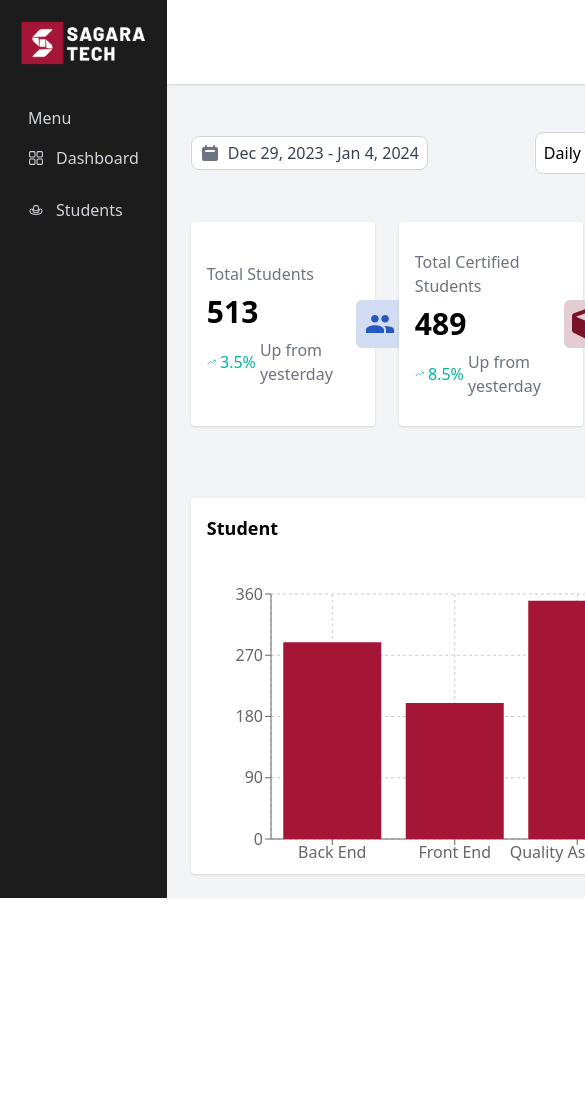
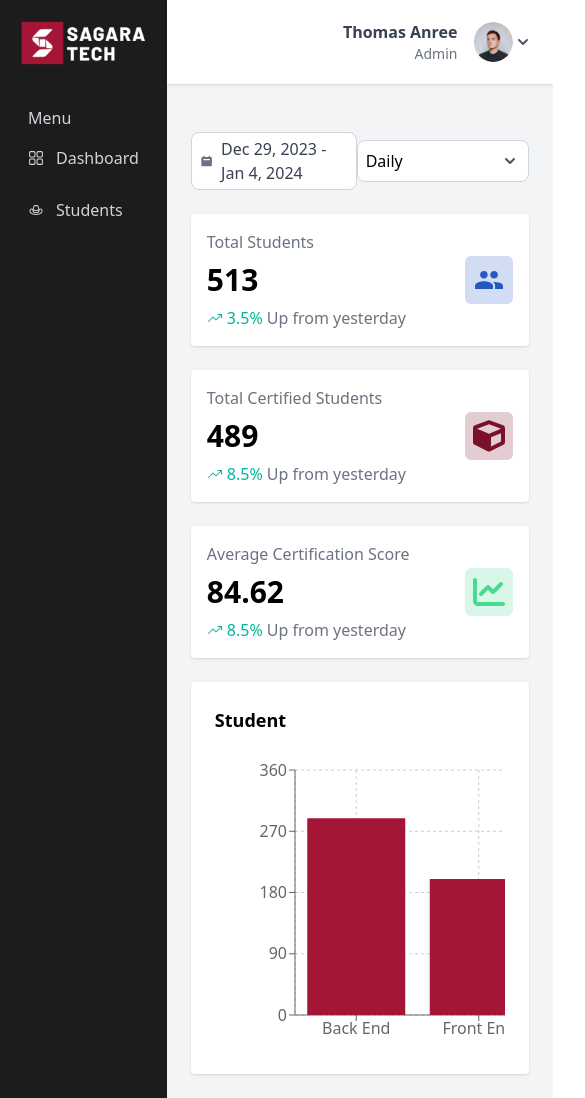
Before and after one commit to nulitas/sagaratech, a React (Vite) app: page / in a window 390 px wide. Shown: the top 1098 px of the page, 585 px wide, since content can reach past the window. Before the commit the page ends 898 px from the top, so only its background shows below. Built offline with nearby package versions, Linux system fonts and the light colour scheme.

Commit message:
Making dashboard responsive for mobile view

```diff
--- a/src/pages/Dashboard.tsx
+++ b/src/pages/Dashboard.tsx
@@ -8,13 +8,13 @@ import { FaChartLine } from "react-icons/fa6";
 
 const Dashboard: React.FC = () => {
   return (
-    <div className="min-h-screen bg-gray-100 flex">
-      <main className="flex-1">
-        <Header />
-        <div className="w-full p-6">
+    <div className="min-h-screen bg-gray-100 flex flex-col">
+      <Header />
+      <main className="flex-1 p-6">
+        <div className="w-full mb-6">
           <DateCard />
         </div>
-        <div className="grid grid-cols-3 gap-6 mb-6  p-6">
+        <div className="grid grid-cols-1 lg:grid-cols-3 gap-6 mb-6">
           <StatsCard
             title="Total Students"
             value={513}
@@ -43,10 +43,12 @@ const Dashboard: React.FC = () => {
             iconColor="text-[#4ad991]"
           />
         </div>
-        <div className="p-6">
-          <div className=" bg-white shadow rounded ">
-            <h2 className="text-lg font-semibold mb-4 p-4">Student</h2>
-            <StudentChart />
+        <div className="grid grid-cols-1">
+          <div className="bg-white shadow rounded w-full p-6">
+            <h2 className="text-lg font-semibold mb-4">Student</h2>
+            <div className="w-full overflow-x-auto">
+              <StudentChart />
+            </div>
           </div>
         </div>
       </main>
--- a/src/pages/Students.tsx.tsx
+++ b/src/pages/Students.tsx.tsx
@@ -23,7 +23,9 @@ const Students: React.FC = () => {
         <div className="p-6 bg-white shadow rounded mb-6">
           <h2 className="text-lg font-semibold mb-4">Data Student</h2>
 
-          <StudentTable searchTerm={searchTerm} />
+          <div className="overflow-x-auto">
+            <StudentTable searchTerm={searchTerm} />
+          </div>
           <Pagination />
         </div>
       </main>
```
